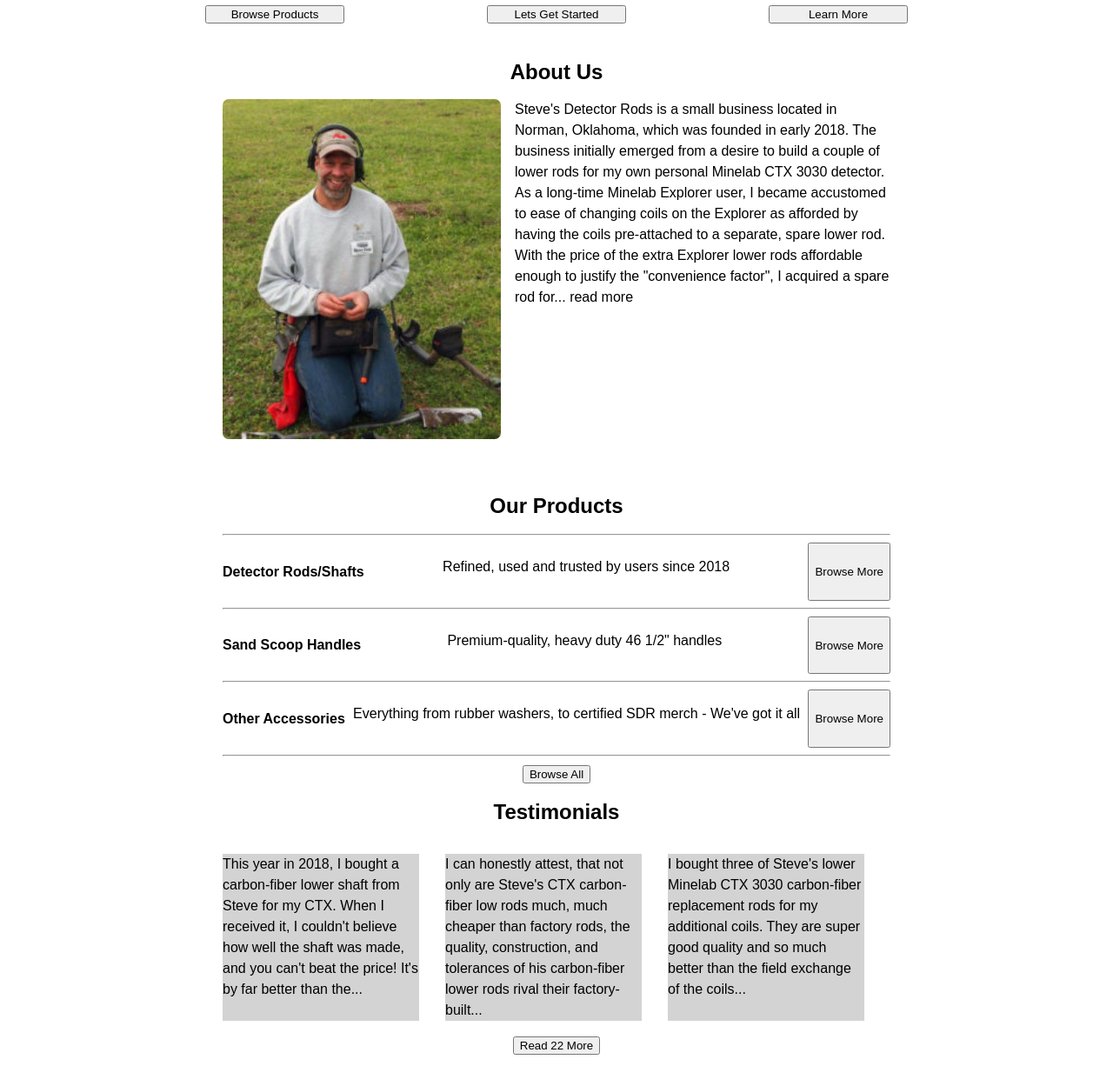
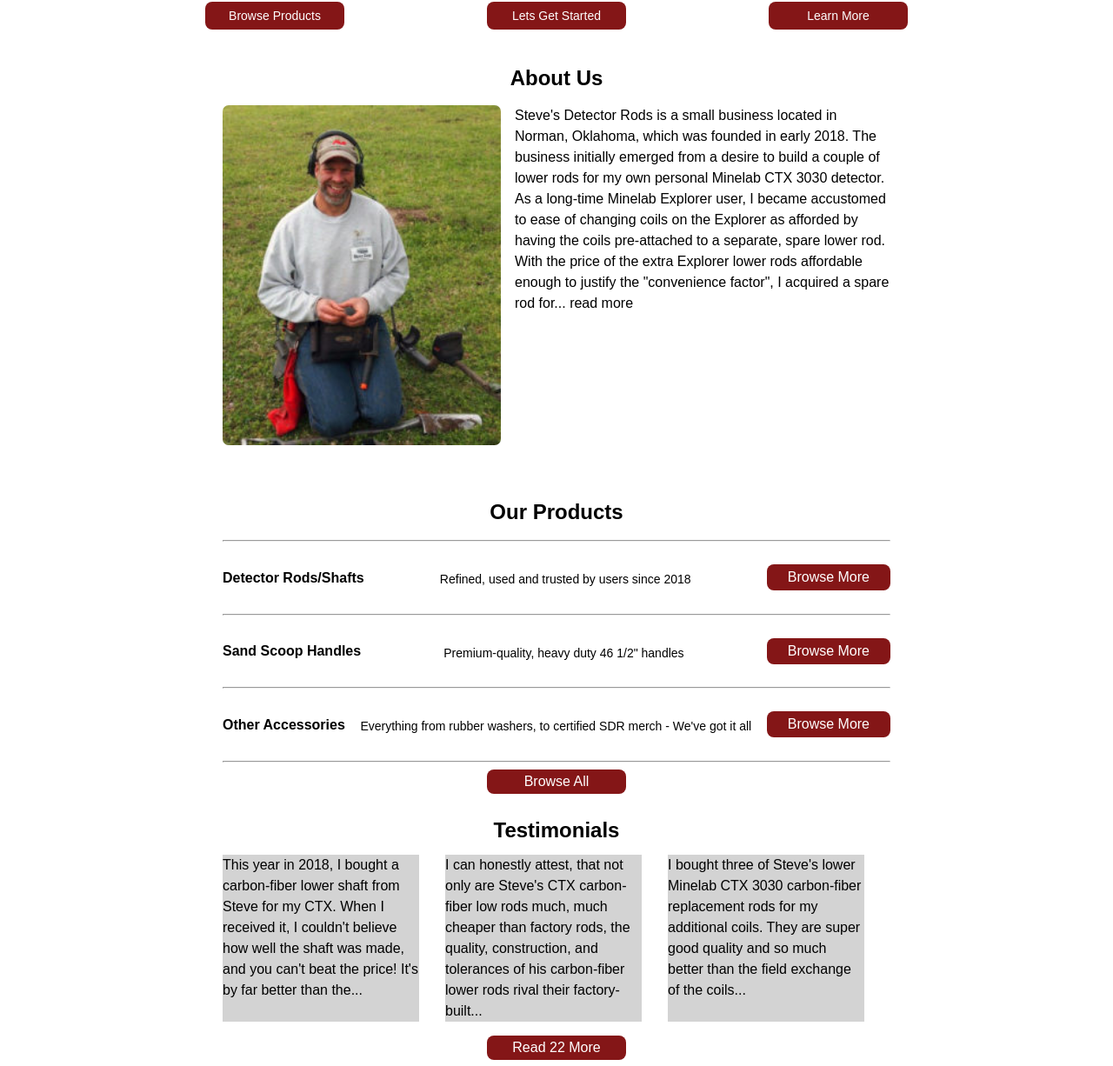
Before and after one commit to JamesNorum/Steve-s-Detector-Rods-Website-Homepage-Redesign, a website: page index.html in a window 1280 px wide. Shown: the part 544-1770 px from the top of the page at 87% size. Drawn offline with Linux system fonts and the light colour scheme.

Commit message:
Styled all buttons

```diff
--- a/assets/css/style.css
+++ b/assets/css/style.css
@@ -81,6 +81,7 @@
 .footer-logo {
   text-align: left;
   padding-left: 100px;
+  background: lightgrey;
 }
 
 #footer-logo a {
@@ -188,7 +189,7 @@
 }
 
 #contact a {
-  color: #991b1b;
+  color: #841617;
   text-decoration: none;
 }
 
@@ -228,6 +229,13 @@
 
 .navigation button {
   width: 10rem;
+  background: #841617;
+  color: white;
+  border: none;
+  border-radius: 8px;
+  cursor: pointer;
+  padding: 8px 24px;
+  font-size: 14px;
 }
 .navigation h4 {
   margin-block-end: 1em;
@@ -245,17 +253,42 @@
   display: flex;
   justify-content:space-between;
 }
-
+.product p {
+ font-size: 14px;
+  margin-top: 23px;
+}
 .product button {
   float: right;
+  background: #841617;
+  color: white;
+  border: none;
+  border-radius: 8px;
+  cursor: pointer;
+  font-size: 16px;
+  height: 30px;
+  padding: 5px 24px;
+  margin-top: 18px;
 }
 #products h2 {
   text-align: center;
 }
 .button-center {
   text-align: center;
+  margin-bottom: 20px;
+}
+.button-center button {
+  width: 10rem;
+  background: #841617;
+  color: white;
+  border: none;
+  border-radius: 8px;
+  cursor: pointer;
+  padding: 5px 24px;
+  font-size: 16px;
 }
 #test {
+  padding-top: 10px;
+  margin-bottom: 0px;
   text-align: center;
 }
 .testimonial {
```
Also changed, not shown: index.html (+2 -0 lines).
